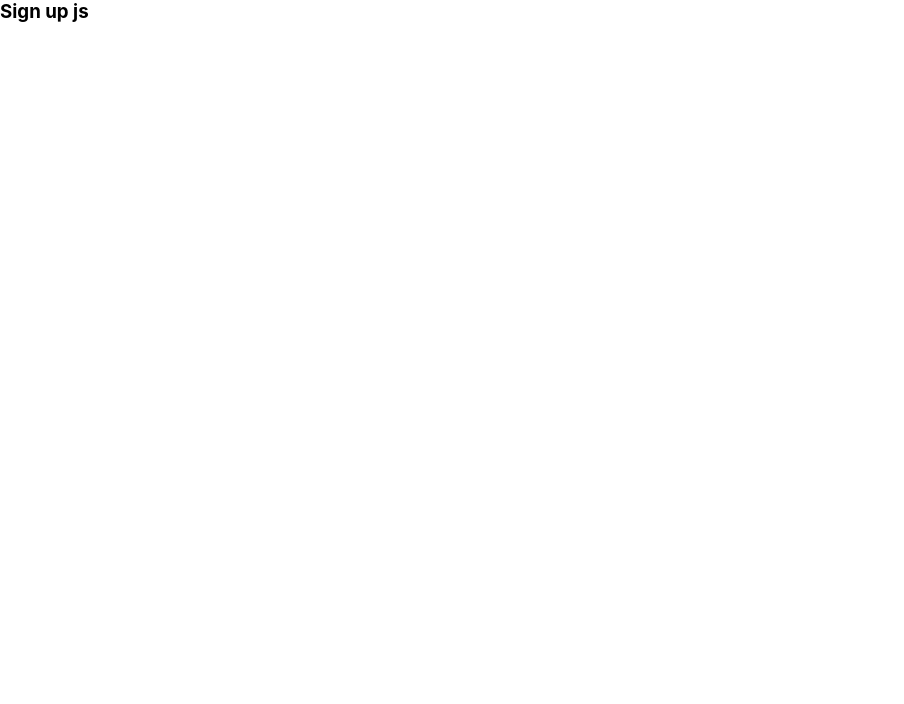
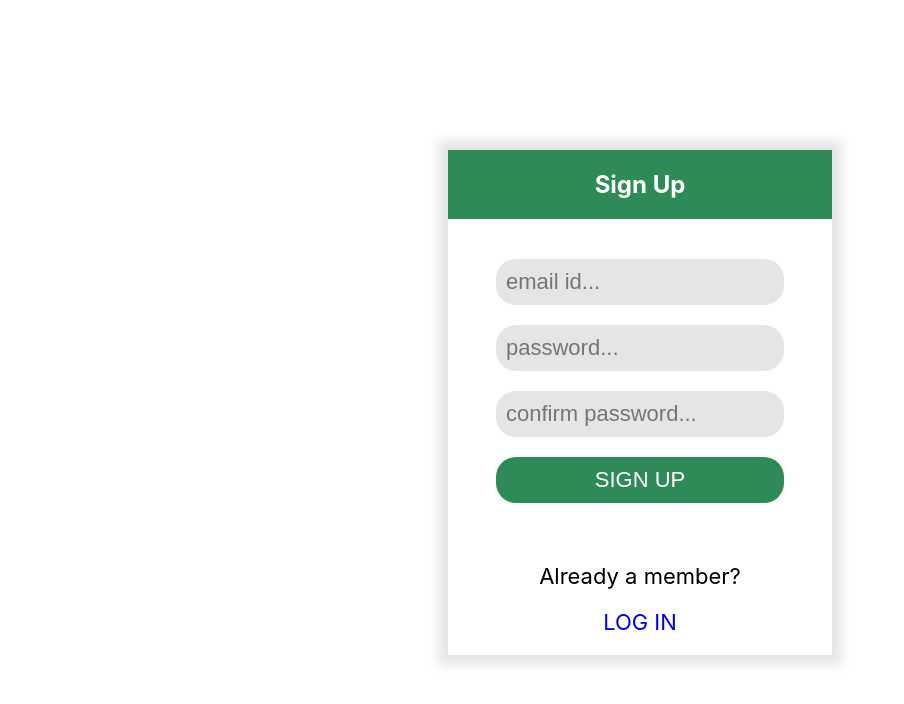
Before and after one commit to atulnitrr/tf, a React (Create React App) app: page /signup in a window 1280 px wide. Shown: the top 704 px of the page, without its empty margins (0-904 px from the left). Built offline with nearby package versions, Linux system fonts and the light colour scheme.

Commit message:
Added login and sign up

```diff
--- a/src/components/auth/SignUp.js
+++ b/src/components/auth/SignUp.js
@@ -1,9 +1,28 @@
 import React from "react";
+import { Link } from "react-router-dom";
+import "../../css/SignUp.css";
 
 function SignUp() {
   return (
-    <div className="">
-      <h3>Sign up js</h3>
+    <div className="sup-top-container">
+      <div className="sup-wrapper">
+        <h4>Sign Up</h4>
+        <form action="" className="form-wrapper">
+          <input type="text" placeholder="email id..." />
+          <input type="password" name="" id="" placeholder="password..." />
+          <input
+            type="password"
+            name=""
+            id=""
+            placeholder="confirm password..."
+          />
+          <button type="submit">Sign Up</button>
+        </form>
+        <p className="al-mem">Already a member?</p>
+        <p className="su-login">
+          <Link to="/login"> Log In</Link>
+        </p>
+      </div>
     </div>
   );
 }
--- a/src/css/Login.css
+++ b/src/css/Login.css
@@ -5,7 +5,7 @@
 }
 
 .login-top-container {
-  border: 1px solid green;
+  /* background-color: rgba(0, 0, 0, 0.1); */
 }
 
 .login-wrapper {
@@ -67,9 +67,9 @@
 .lg-signup {
   margin-bottom: 10px;
   padding: 10px 0 20px 0;
+  text-transform: uppercase;
 }
 
 .lg-signup a {
-  text-transform: uppercase;
   text-decoration: none;
 }
--- a/src/css/SignUp.css
+++ b/src/css/SignUp.css
@@ -0,0 +1,76 @@
+* {
+  margin: 0;
+  padding: 0;
+  box-sizing: border-box;
+}
+
+.sup-top-container {
+  margin: 150px auto;
+}
+
+.sup-wrapper {
+  width: 30%;
+  margin: 0 auto;
+  text-align: center;
+  box-shadow: 0 0 10px 10px rgba(0, 0, 0, 0.1);
+}
+
+.sup-wrapper h4 {
+  padding: 20px 0;
+  margin-bottom: 30px;
+  background-color: seagreen;
+  font-weight: bolder;
+  font-size: 24px;
+  color: #fff;
+}
+
+.form-wrapper {
+  display: flex;
+  flex-direction: column;
+  justify-content: center;
+  align-items: center;
+}
+
+.form-wrapper > * {
+  width: 75%;
+  margin: 10px 0;
+  padding: 10px 12px;
+}
+
+.form-wrapper > input {
+  padding: 10px;
+  font-size: 22px;
+  border: none;
+  border-radius: 20px;
+  background-color: rgba(0, 0, 0, 0.1);
+  outline: none;
+}
+
+.form-wrapper > button {
+  border-radius: 20px;
+  padding: 10px 0;
+  font-size: 22px;
+  text-transform: uppercase;
+  background-color: seagreen;
+  color: #fff;
+  border: none;
+  outline: none;
+  cursor: pointer;
+}
+
+.al-mem {
+  margin: 50px 0 10px 0;
+  font-size: 22px;
+}
+
+.su-login {
+  font-size: 22px;
+  margin: 20px auto 20px auto;
+  padding-bottom: 20px;
+  text-decoration: none;
+}
+
+.su-login a {
+  text-decoration: none;
+  text-transform: uppercase;
+}
```
